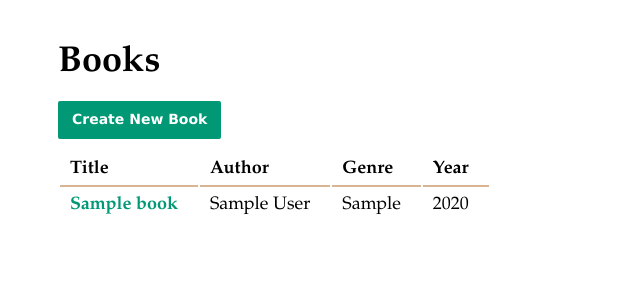
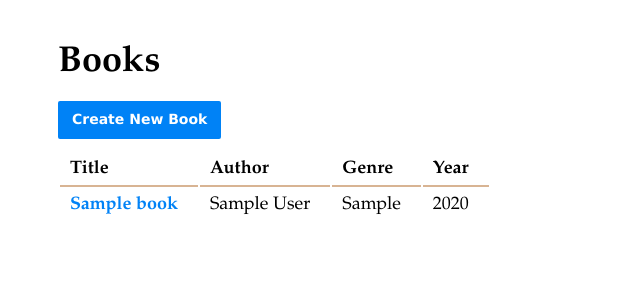
Before and after one commit to paulheading/TreehouseTaskTen, a Node server app: page /books in a window 1280 px wide. Shown: the top 300 px of the page, without its empty margins (0-640 px from the left). Run offline with Node 20, Linux system fonts and the light colour scheme; tables that the repository leaves empty hold one stand-in row (values such as "Sample post"); some libraries are stand-ins or nearby versions.

Commit message:
Color change

```diff
--- a/public/stylesheets/style.css
+++ b/public/stylesheets/style.css
@@ -4,7 +4,7 @@ body {
 }
 
 a {
-  color: #019875;
+  color: #0082F6;
   text-decoration: none;
   font-weight: bold;
   transition: 0.4s;
@@ -16,7 +16,7 @@ a {
 
 a.button, input[type=submit] {
   color: white;
-  background: #019875;
+  background: #0082F6;
   font-family: "Lucida Grande", Helvetica, Arial, sans-serif;
   padding: 10px 14px 12px;
   font-size: 14px;
@@ -34,7 +34,7 @@ input[type=submit] {
 }
 
   a.button:hover, input[type=submit]:hover {
-    background-color: #01b189;
+    background-color: #3BA3FF;
   }
 
 p {
```
